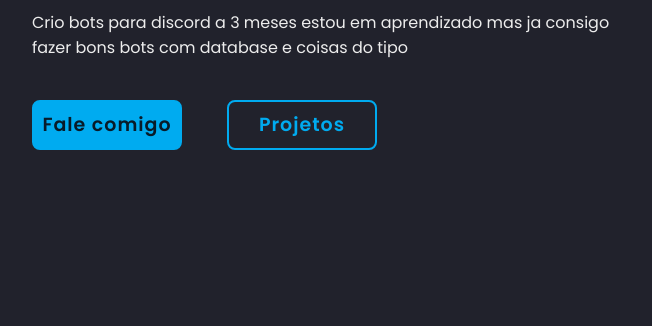
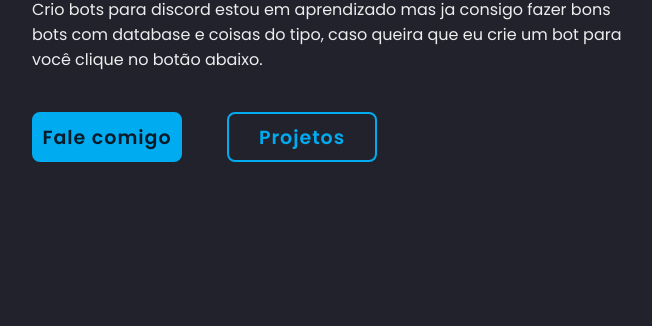
Before and after one commit to Miuzaki/estudos-html, a plain HTML site: page index.html in a window 1280 px wide. Shown: the part 388-714 px from the top of the page, without its empty margins (96-748 px from the left). Drawn offline with nearby package versions, Linux system fonts and the light colour scheme.

Commit message:
Update index.html

```diff
--- a/index.html
+++ b/index.html
@@ -27,7 +27,8 @@
         <div class="home-content">
             <h1>Olá, sou Miuzaki</h1>
             <h3>Discordjs Developer</h3>
-            <p>Crio bots para discord a 3 meses estou em aprendizado mas ja consigo fazer bons bots com database e coisas do tipo </p>
+            <p>Crio bots para discord estou em aprendizado mas ja consigo fazer bons bots com database e coisas do tipo,
+            caso queira que eu crie um bot para você clique no botão abaixo. </p>
             <div class="btn-box">
                 <a href="https://discord.com/users/976269710956068904" target="_blank" >Fale comigo</a>
                 <a href="#">Projetos</a>
```
